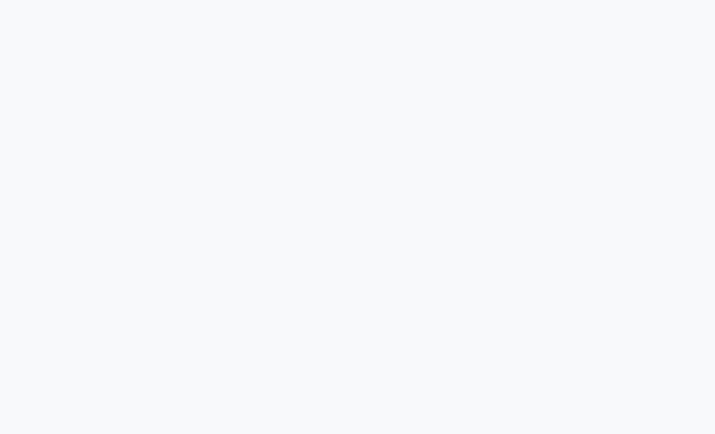
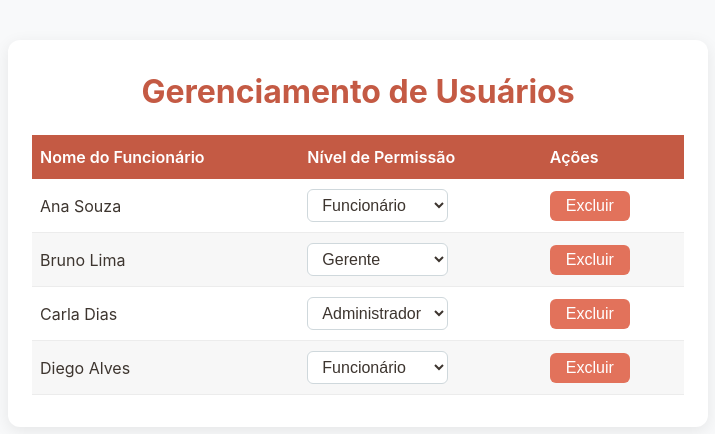
Before and after one commit to FGA0138-MDS-Ajax/2025.1-Jera, a React (Vite) app in the folder frontend/: page /usuarios in a window 1280 px wide. Before the commit this address had no page. Shown: the top 434 px of the page, without its empty margins (282-997 px from the left). Built offline with nearby package versions, Linux system fonts and the light colour scheme.

Commit message:
Feature: Add user management page and update user type with name field

```diff
--- /dev/null
+++ b/frontend/src/pages/Usuario.tsx
@@ -0,0 +1,99 @@
+
+import React, { useState } from "react";
+import "../styles/Usuario.css";
+
+
+// Tipagem do usuário (agora com nome)
+interface User {
+  id: number;
+  nome: string;
+  permissao: "Funcionário" | "Gerente" | "Administrador";
+}
+
+// Permissões possíveis
+const permissoes = ["Funcionário", "Gerente", "Administrador"] as const;
+
+// Dados mockados para prototipagem (agora com nome)
+const usuariosMock: User[] = [
+  { id: 1, nome: "Ana Souza", permissao: "Funcionário" },
+  { id: 2, nome: "Bruno Lima", permissao: "Gerente" },
+  { id: 3, nome: "Carla Dias", permissao: "Administrador" },
+  { id: 4, nome: "Diego Alves", permissao: "Funcionário" },
+];
+
+const GerenciamentoUsuarios: React.FC = () => {
+  // Estado local dos usuários
+  const [usuarios, setUsuarios] = useState<User[]>(usuariosMock);
+
+  // Handler para alteração de permissão
+  const handlePermissaoChange = (id: number, novaPermissao: User["permissao"]) => {
+    setUsuarios((prev: User[]) =>
+      prev.map((user: User) =>
+        user.id === id ? { ...user, permissao: novaPermissao } : user
+      )
+    );
+    console.log(
+      `Permissão do usuário de id ${id} alterada para ${novaPermissao}.`
+    );
+  };
+
+  // Handler para exclusão de usuário
+  const handleExcluir = (id: number) => {
+    const confirm = window.confirm(
+      `Você tem certeza que deseja excluir o usuário de id ${id}? Esta ação não pode ser desfeita.`
+    );
+    if (confirm) {
+      setUsuarios((prev: User[]) => prev.filter((user: User) => user.id !== id));
+      console.log(`Usuário de id ${id} excluído com sucesso.`);
+    }
+  };
+
+  return (
+    <div className="usuarios-container">
+      <h1>Gerenciamento de Usuários</h1>
+      <table className="usuarios-tabela">
+        <thead>
+          <tr>
+            <th>Nome do Funcionário</th>
+            <th>Nível de Permissão</th>
+            <th>Ações</th>
+          </tr>
+        </thead>
+        <tbody>
+          {usuarios.map((user: User) => (
+            <tr key={user.id}>
+              <td>{user.nome}</td>
+              <td>
+                <select
+                  value={user.permissao}
+                  onChange={(e) =>
+                    handlePermissaoChange(
+                      user.id,
+                      e.target.value as User["permissao"]
+                    )
+                  }
+                >
+                  {permissoes.map((p) => (
+                    <option key={p} value={p}>
+                      {p}
+                    </option>
+                  ))}
+                </select>
+              </td>
+              <td>
+                <button
+                  className="btn-excluir"
+                  onClick={() => handleExcluir(user.id)}
+                >
+                  Excluir
+                </button>
+              </td>
+            </tr>
+          ))}
+        </tbody>
+      </table>
+    </div>
+  );
+};
+
+export default GerenciamentoUsuarios;
--- a/frontend/src/routes/routes.tsx
+++ b/frontend/src/routes/routes.tsx
@@ -1,12 +1,12 @@
-import React from "react";
-import { Routes, Route, Navigate } from "react-router-dom";
+import { Navigate, Route, Routes } from "react-router-dom";
+import FlowerCatalog from "../pages/CadastroFlores";
+import DashboardGerente from "../pages/DashBoardGerente";
 import Home from "../pages/Home";
+import Inicial from "../pages/Inicial";
 import Login from "../pages/Login";
+import { Notificacoes } from "../pages/Notificações";
 import Register from "../pages/Register";
-import FlowerCatalog from "../pages/CadastroFlores";
-import Inicial from "../pages/Inicial";
-import DashboardGerente from "../pages/DashBoardGerente";
-import { Notificacoes } from "../pages/Notificações";
+import GerenciamentoUsuarios from "../pages/Usuario";
 
 
 
@@ -21,6 +21,7 @@ function RoutesApp() {
       <Route path="/Inicio" element={<Inicial />} />
       <Route path="/dashboard" element={<DashboardGerente />} />
       <Route path="/notificacoes" element={<Notificacoes />} />
+      <Route path="/usuarios" element={<GerenciamentoUsuarios />} />
     </Routes>
   );
 }
--- /dev/null
+++ b/frontend/src/styles/Usuario.css
@@ -0,0 +1,76 @@
+/* ---------- Estilos para Gerenciamento de Usuários ---------- */
+
+:root {
+  --bg-card: #fff;
+  --bg-table-header: #c45a44;
+  --bg-table-row-alt: #f7f7f7;
+  --text-dark: #3d352f;
+  --btn-excluir: #e2725b;
+  --btn-excluir-hover: #c45a44;
+}
+
+.usuarios-container {
+  max-width: 700px;
+  margin: 40px auto;
+  background: var(--bg-card);
+  border-radius: 12px;
+  box-shadow: 0 4px 16px rgba(0,0,0,0.08);
+  padding: 32px 24px;
+}
+
+.usuarios-container h1 {
+  text-align: center;
+  color: var(--bg-table-header);
+  margin-bottom: 24px;
+  font-size: 2rem;
+}
+
+.usuarios-tabela {
+  width: 100%;
+  border-collapse: collapse;
+  background: var(--bg-card);
+  font-size: 1rem;
+}
+
+.usuarios-tabela th {
+  background: var(--bg-table-header);
+  color: #fff;
+  padding: 12px 8px;
+  font-weight: 600;
+  text-align: left;
+}
+
+.usuarios-tabela td {
+  padding: 10px 8px;
+  border-bottom: 1px solid #ececec;
+  color: var(--text-dark);
+}
+
+.usuarios-tabela tr:nth-child(even) {
+  background: var(--bg-table-row-alt);
+}
+
+.usuarios-tabela select {
+  padding: 6px 10px;
+  border-radius: 6px;
+  border: 1px solid #cfd8dc;
+  font-size: 1rem;
+  background: #fff;
+  color: var(--text-dark);
+}
+
+.btn-excluir {
+  background: var(--btn-excluir);
+  color: #fff;
+  border: none;
+  border-radius: 6px;
+  padding: 6px 16px;
+  font-size: 1rem;
+  cursor: pointer;
+  transition: background 0.2s, transform 0.2s;
+}
+
+.btn-excluir:hover {
+  background: var(--btn-excluir-hover);
+  transform: scale(1.07);
+}
```
